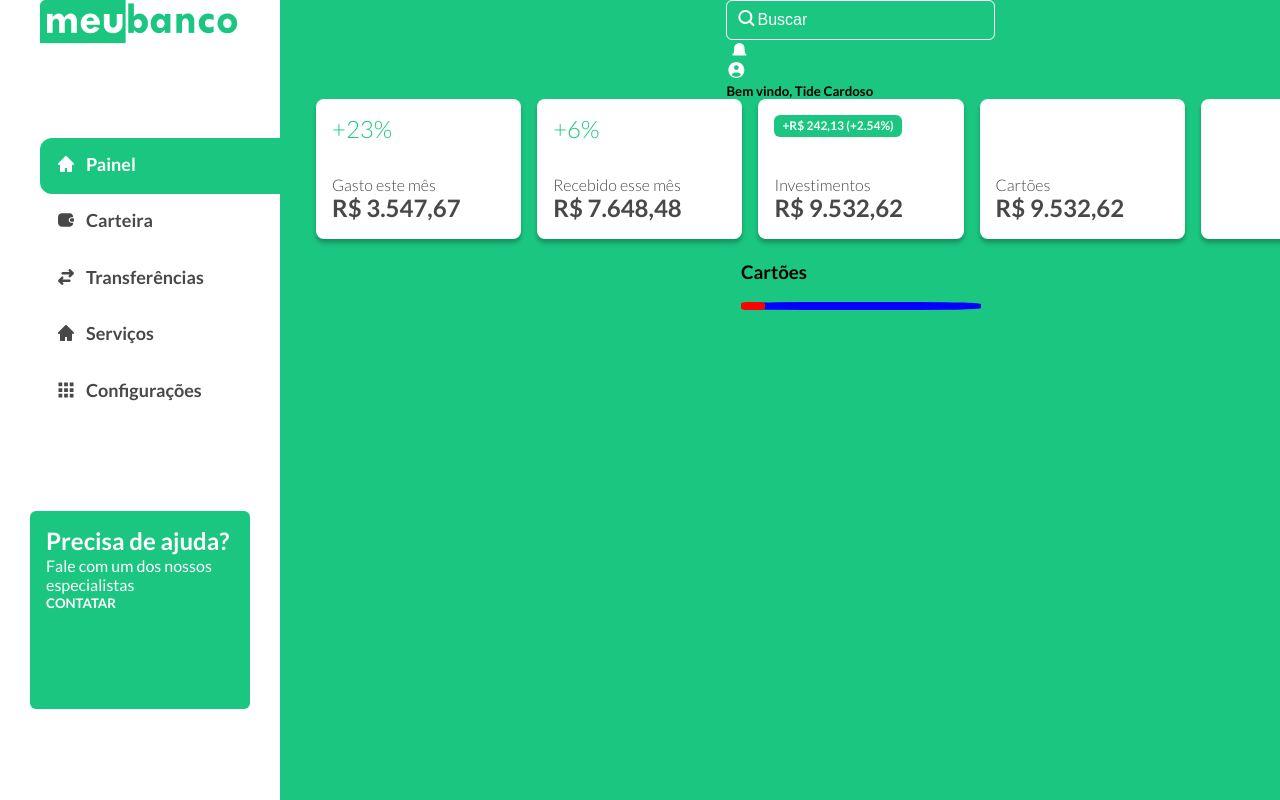
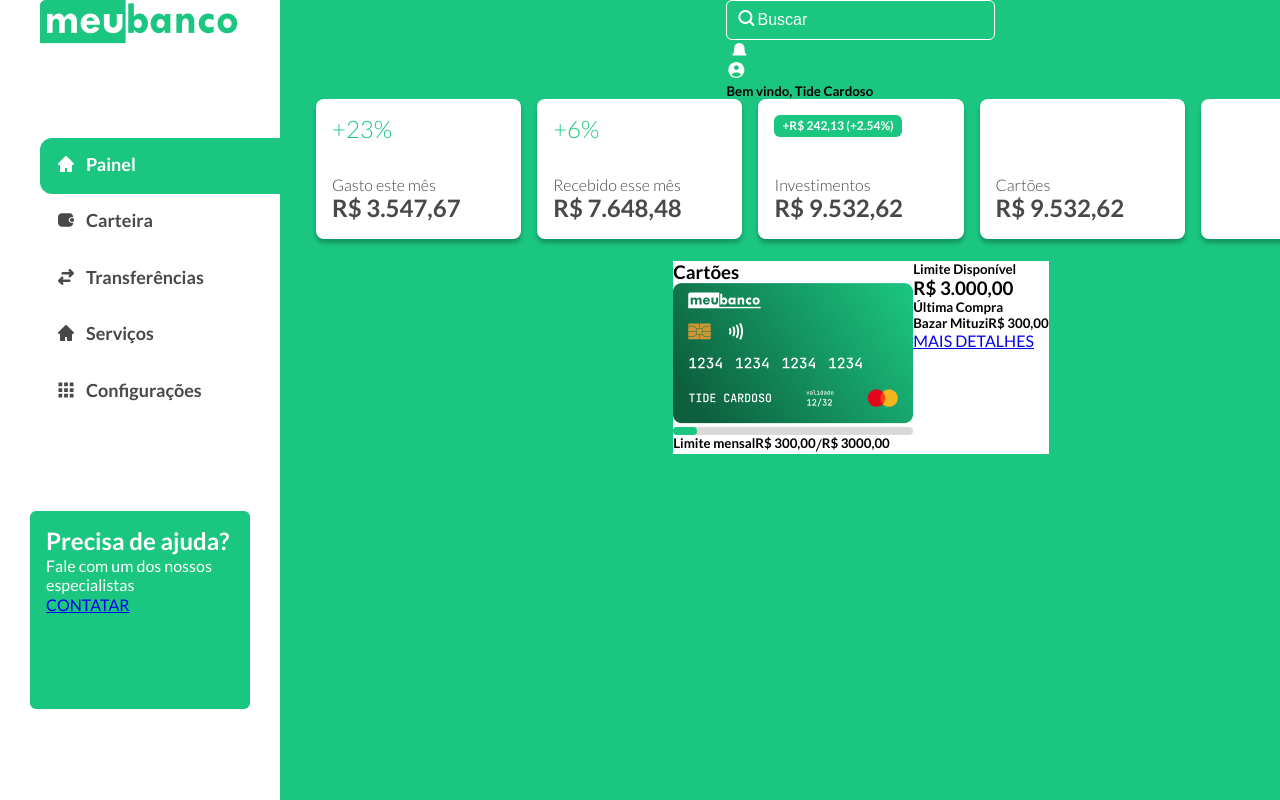
Before and after one commit to pefecomemo/login5telas, a React (Create React App) app: page / in a window 1280 px wide. Shown: the top 800 px of the page. Built offline with nearby package versions, Linux system fonts and the light colour scheme.

Commit message:
painel da esquerda

```diff
--- a/src/App.css
+++ b/src/App.css
@@ -23,3 +23,8 @@
    flex-direction: column;
    align-items: center;
 }
+
+.painel {
+  display: flex;
+  background-color: white;
+}
--- a/src/App.js
+++ b/src/App.js
@@ -63,6 +63,15 @@ function App() {
         <div className="painel">
           <Cartoes
             title="Cartões"
+            limiteDisp="Limite Disponível"
+            limiteValor="R$ 3.000,00"
+            ultimaCompra="Última Compra"
+            localCompra="Bazar Mituzi"
+            valorCompra="R$ 300,00"
+            limiteMesTitle="Limite mensal"
+            limiteMesValue="R$ 300,00"
+            limiteMesTotal="R$ 3000,00"
+            buttonText="MAIS DETALHES"
           />
         </div>
 
--- a/src/components/button/button.js
+++ b/src/components/button/button.js
@@ -2,8 +2,10 @@ import Icon from "../icons/icon"
 import "./button.css"
 
 const Button = ( {text, buttonType, iconType, page}) => {
+    let iconReturn = iconType ? <Icon iconType={iconType} /> : <></>
+
     return <a href={page || "#"} className={buttonType}>
-        <Icon iconType={iconType} />
+        {iconReturn}
         {text}
     </a>
 }
--- a/src/components/cartoes/cartoes.css
+++ b/src/components/cartoes/cartoes.css
@@ -1,15 +1,24 @@
+.cartoesCard{
+    background-color: white;
+    width: 100%;
+    display: flex;
+}
+
 .progressionBarBG {
-    background-color:blue;
-    /* background-color: #D9D9D9; */
-    border-radius: 25%;
+    background-color: #D9D9D9;
+    border-radius: 8px;
     width: 240px;
     height: 8px;
 }
 
 .progressionBarProg {
     background-color:red;
-    /* background-color: #1BC681; */
-    border-radius: 25%;
+    background-color: #1BC681;
+    border-radius: 8px;
     width: 10%;
     height: 8px;
 }
+
+.valoresProgressao{
+    display: flex;
+}
--- a/src/components/cartoes/cartoes.js
+++ b/src/components/cartoes/cartoes.js
@@ -1,15 +1,29 @@
 import "./cartoes.css"
 
-const Cartoes = ({title, limiteDisp, limiteValor, ultimaCompra, localCompra, valorCompra, limiteMesTitle, limiteMesValue, limiteMesTotal, buttom}) => {
+import Button from "../button/button.js"
+
+const Cartoes = ({title, limiteDisp, limiteValor, ultimaCompra, localCompra, valorCompra, limiteMesTitle, limiteMesValue, limiteMesTotal, button}) => {
     return <div className="cartoesCard">
                 <div className="left-side">
                     <h3>{title}</h3>
-                    <img src=""/>
+                    <img src="/assets/imgs/Frame 27.png"/>
                     <div className="progressionBarBG">
                         <div className="progressionBarProg">
                         </div>
                     </div>
+                    <div className="valoresProgressao"><h5>{limiteMesTitle}</h5><h5>{limiteMesValue}</h5>/<h5>{limiteMesTotal}</h5></div>
+
                 </div>
+
+                <div className="right-side">
+                    <h5>{limiteDisp}</h5>
+                    <h3>{limiteValor}</h3>
+
+                    <h5>{ultimaCompra}</h5>
+                    <h5><b>{localCompra}{valorCompra}</b></h5>
+                    <div><Button text="MAIS DETALHES"/></div>
+                </div>
+
 
     </div>
 }
--- a/src/components/helpBox/helpBox.js
+++ b/src/components/helpBox/helpBox.js
@@ -1,10 +1,11 @@
 import "./helpBox.css"
+import Button from "../button/button";
 
-const HelpBox = ( {title, content, buttonText}) => {
+const HelpBox = ( {title, content}) => {
     return <div classnName="">
             <h5 className="helpTitle"> {title} </h5>
             <h6 className="helpContent"> {content} </h6>
-            <h5 className="helpButton"> {buttonText} </h5>
+            <Button text="CONTATAR"/>
         </div>;
 }
 
```
